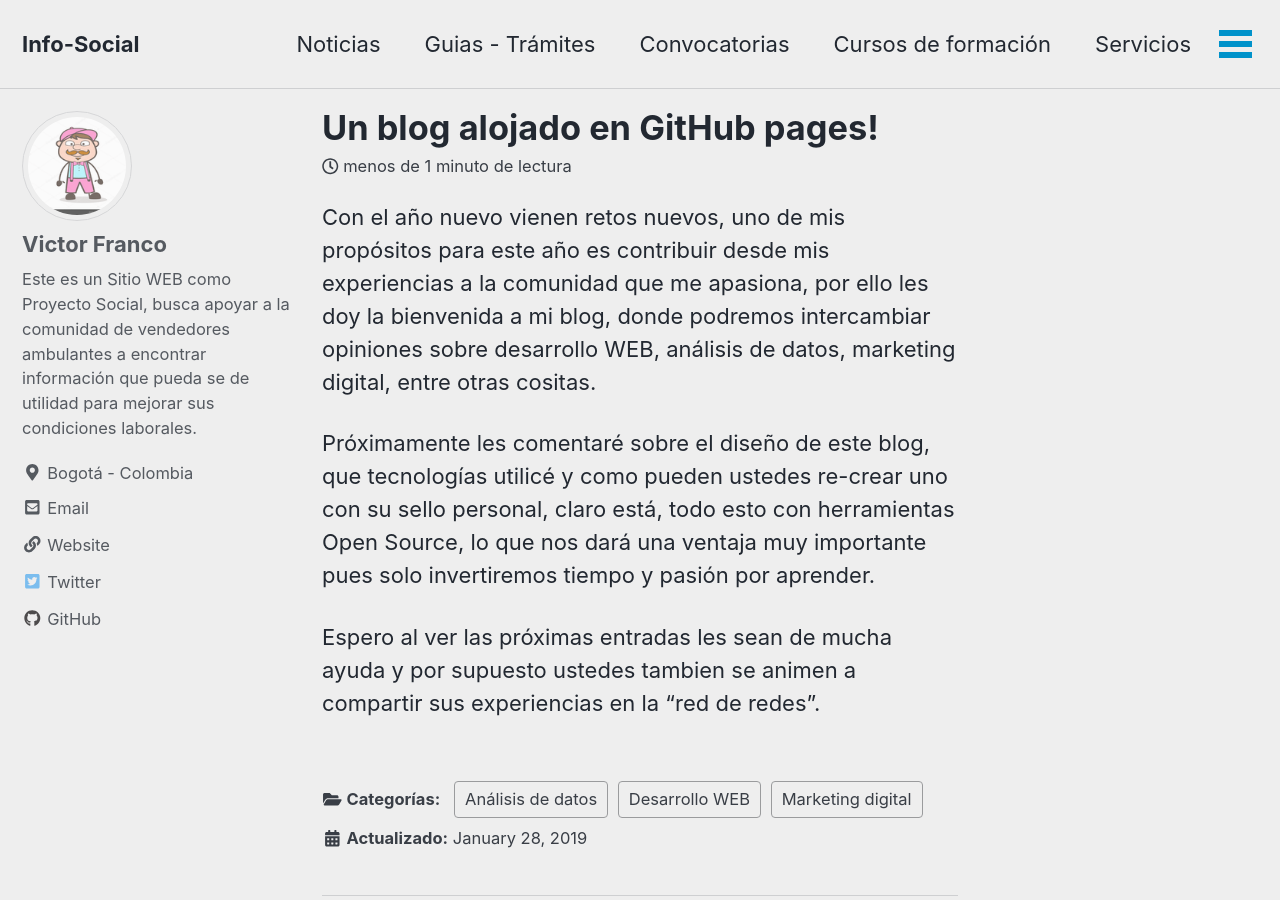
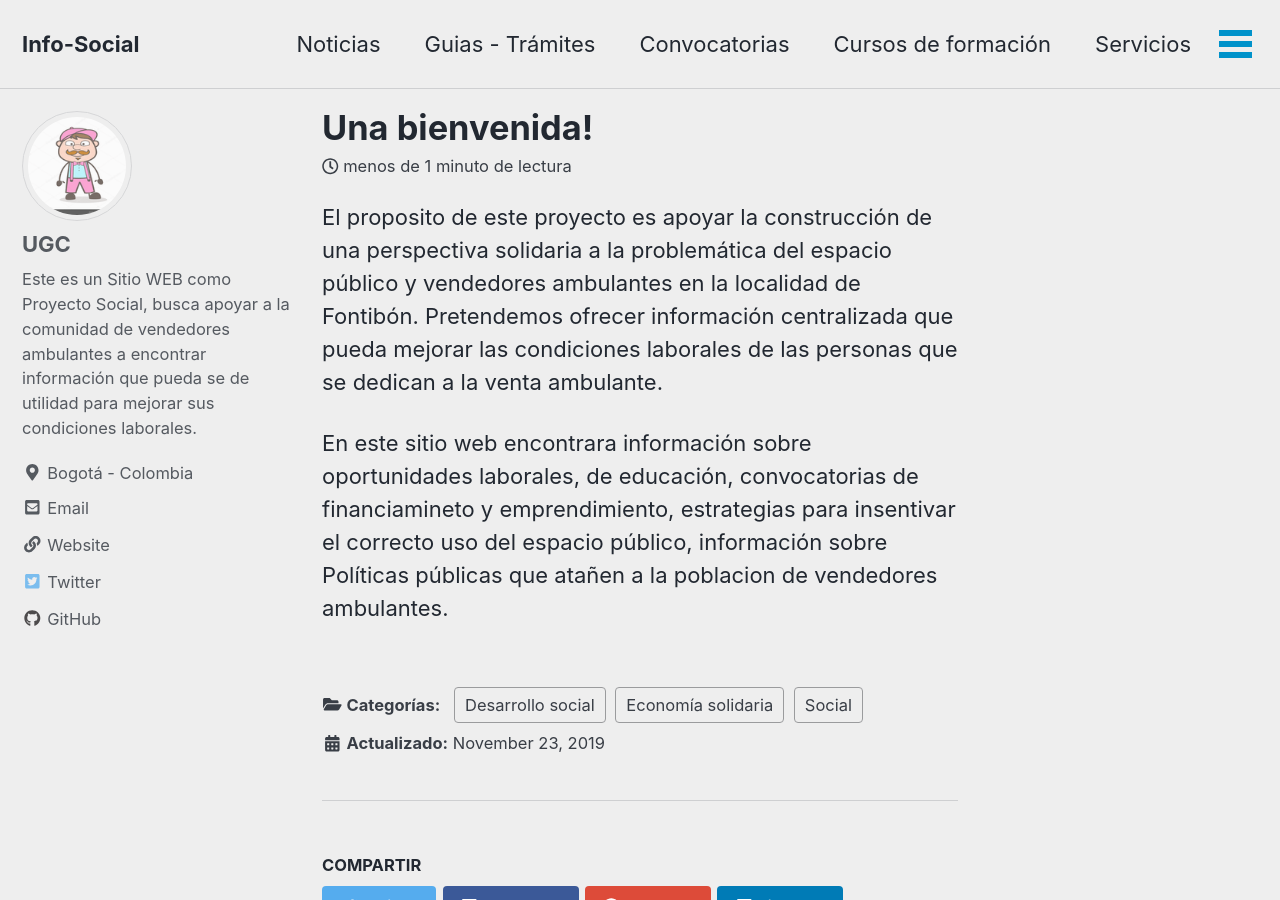
Before and after one commit to vifrac/socialProyect, a Jekyll site: the page built from _posts/2019-01-28-welcome.md, in a window 1280 px wide and 900 px high. Built offline with Jekyll 4.4.1, drawn with Linux system fonts in a browser that asks for light colours; cached includes are drawn as plain includes; nearby versions of some CDN libraries.

Commit message:
first post

```diff
--- a/_config.yml
+++ b/_config.yml
@@ -111,7 +111,7 @@ analytics:
 
 # Site Author
 author:
-  name             : "Victor Franco"
+  name             : "UGC"
   avatar           : "/assets/images/ambulante_128x128.png" # path of avatar image, e.g. "/assets/images/bio-photo.jpg"
   bio              : "Este es un Sitio WEB como Proyecto Social, busca apoyar a la comunidad de vendedores ambulantes a encontrar información que pueda se de utilidad para mejorar sus condiciones laborales."
   location         : "Bogotá - Colombia"
--- a/_posts/2019-01-28-welcome.md
+++ b/_posts/2019-01-28-welcome.md
@@ -1,14 +1,12 @@
 ---
 layout: single
-title:  "Un blog alojado en GitHub pages!"
-date:   2019-01-28 02:41:35 -0500
-categories: ["Desarrollo WEB", "Análisis de datos", "Marketing digital"]
+title:  "Una bienvenida!"
+date:   2019-11-23 02:41:35 -0500
+categories: ["Desarrollo social", "Social", "Economía solidaria"]
 header:
   teaser: /assets/images/verificar.jpg
 ---
 
-Con el año nuevo vienen retos nuevos, uno de mis propósitos para este año es contribuir desde mis experiencias a la comunidad que me apasiona, por ello les doy la bienvenida a mi blog, donde podremos intercambiar opiniones sobre desarrollo WEB, análisis de datos, marketing digital, entre otras cositas.
+El proposito de este proyecto es apoyar la construcción de una perspectiva solidaria a la problemática del espacio público y vendedores ambulantes en la localidad de Fontibón. Pretendemos ofrecer información centralizada que pueda mejorar las condiciones laborales de las personas que se dedican a la venta ambulante.
 
-Próximamente les comentaré sobre el diseño de este blog, que tecnologías utilicé y como pueden ustedes re-crear uno con su sello personal, claro está, todo esto con herramientas Open Source, lo que nos dará una ventaja muy importante pues solo invertiremos tiempo y pasión por aprender.
-
-Espero al ver las próximas entradas les sean de mucha ayuda y por supuesto ustedes tambien se animen a compartir sus experiencias en la "red de redes".
+En este sitio web encontrara información sobre oportunidades laborales, de educación, convocatorias de financiamineto y emprendimiento, estrategias para insentivar el correcto uso del espacio público, información sobre Políticas públicas que atañen a la poblacion de vendedores ambulantes.
```
